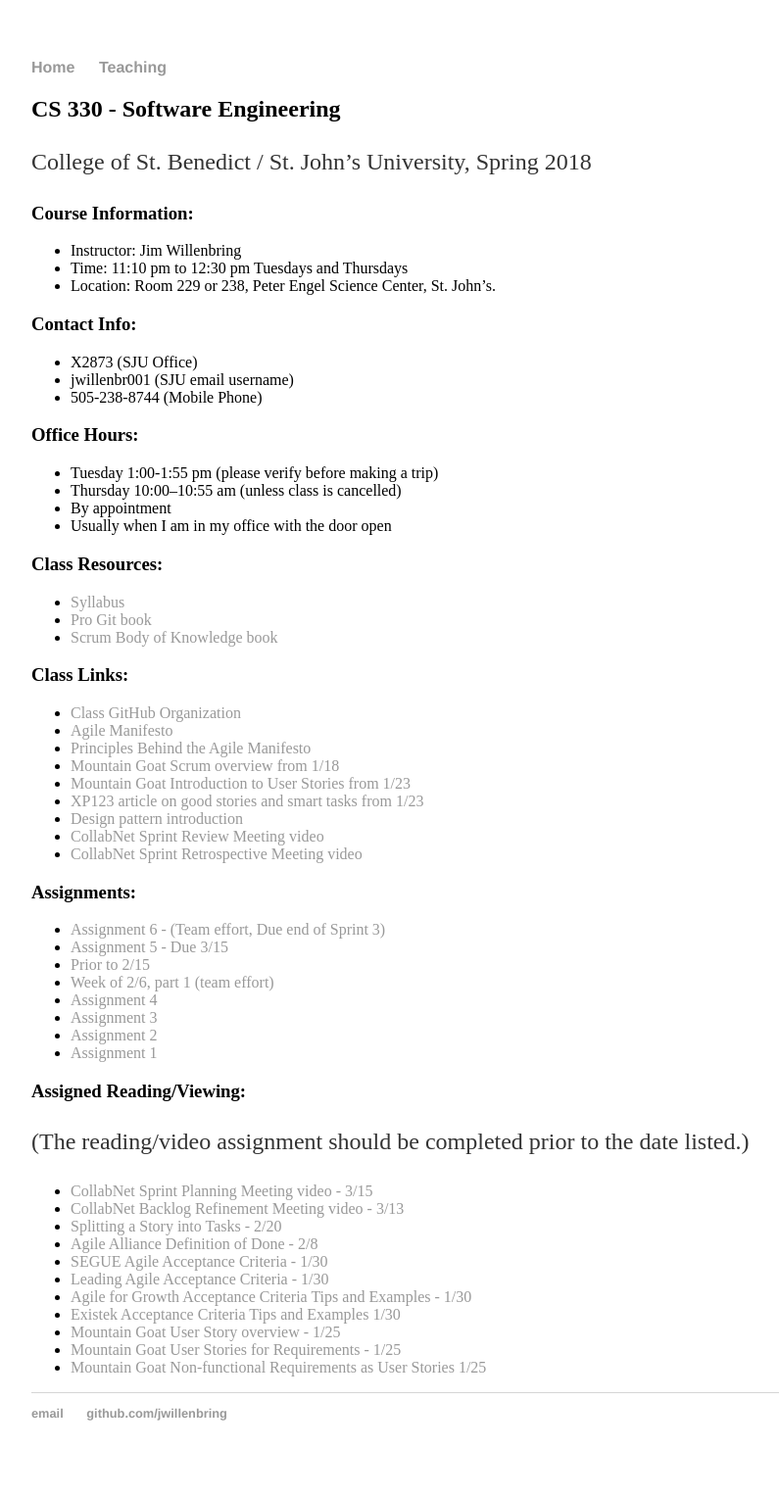
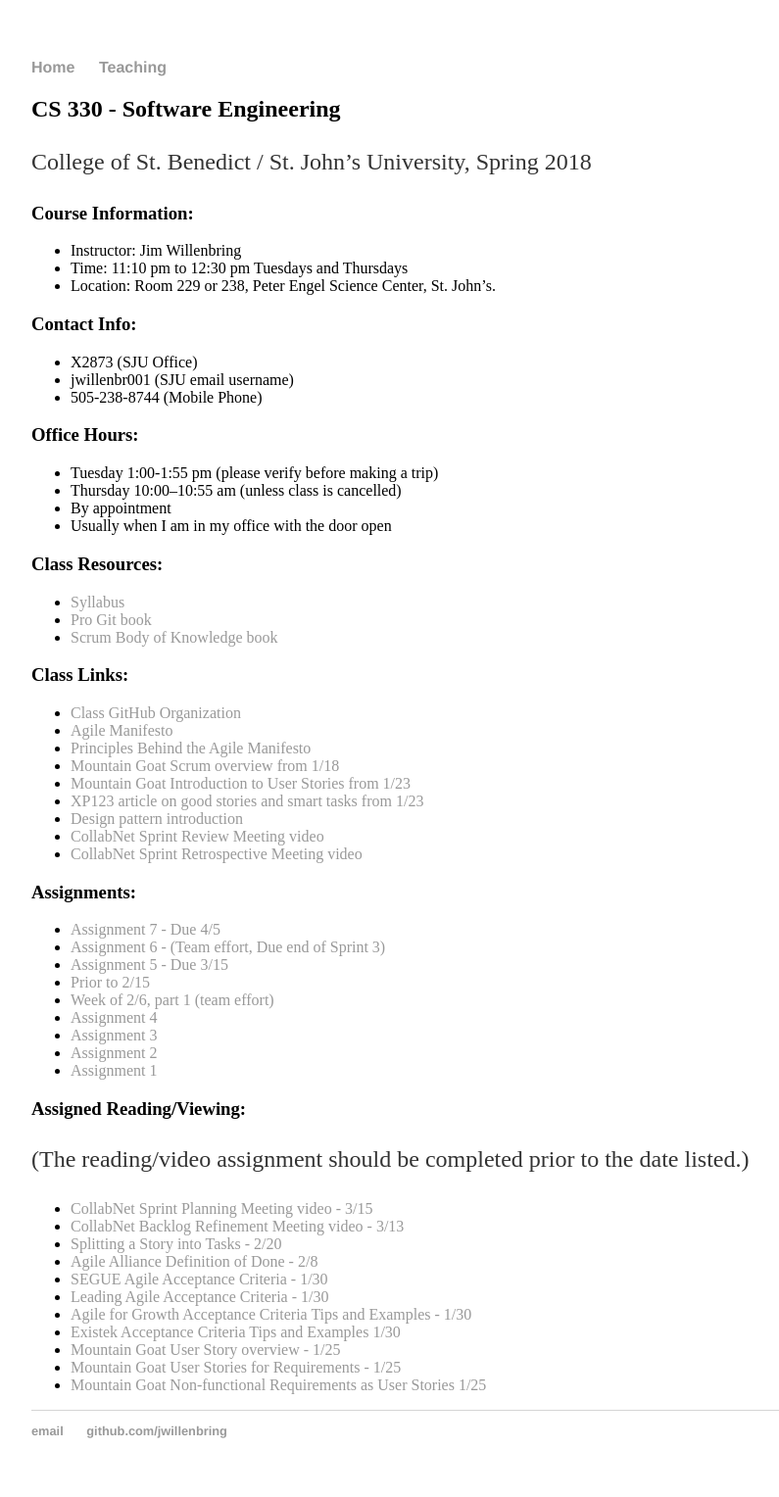
Before and after one commit to jwillenbring/jwillenbring.github.io, a Jekyll site: the page built from teaching/2018-Spring-CS330/index.md, in a window 1280 px wide. Shown: the whole page at 98% size, without its empty margins (160-955 px from the left). Built offline with Jekyll 4.4.1, drawn with Linux system fonts in a browser that asks for light colours; our own code applies the rules of GitHub Pages for plain Markdown files.

Commit message:
Update index.md

```diff
--- a/teaching/2018-Spring-CS330/index.md
+++ b/teaching/2018-Spring-CS330/index.md
@@ -40,6 +40,7 @@ College of St. Benedict / St. John's University, Spring 2018
 
 ### Assignments:
 
+  * [Assignment 7 - Due 4/5](https://docs.google.com/document/d/1JKsRgKEA5P42Ib-syufIuizq7U1vVNP5C6XizI3FluM/edit?usp=sharing)
   * [Assignment 6 - (Team effort, Due end of Sprint 3)](https://docs.google.com/document/d/1j4xuLKDnGQbRJQoeYHsuNeN1qwu8wkzimHFN2kbuT2k/edit?usp=sharing)
   * [Assignment 5 - Due 3/15](https://docs.google.com/document/d/1IB8wwsvNxnzVtpl4GH7OYbsORGqDNDZ7JxtnJGklxSg/edit?usp=sharing)
   * [Prior to 2/15](https://docs.google.com/document/d/1aUt_qCkUm85SAW-Mv0euDdT4HVJ0DVzJGabyEOisnsU/edit?usp=sharing)
```
